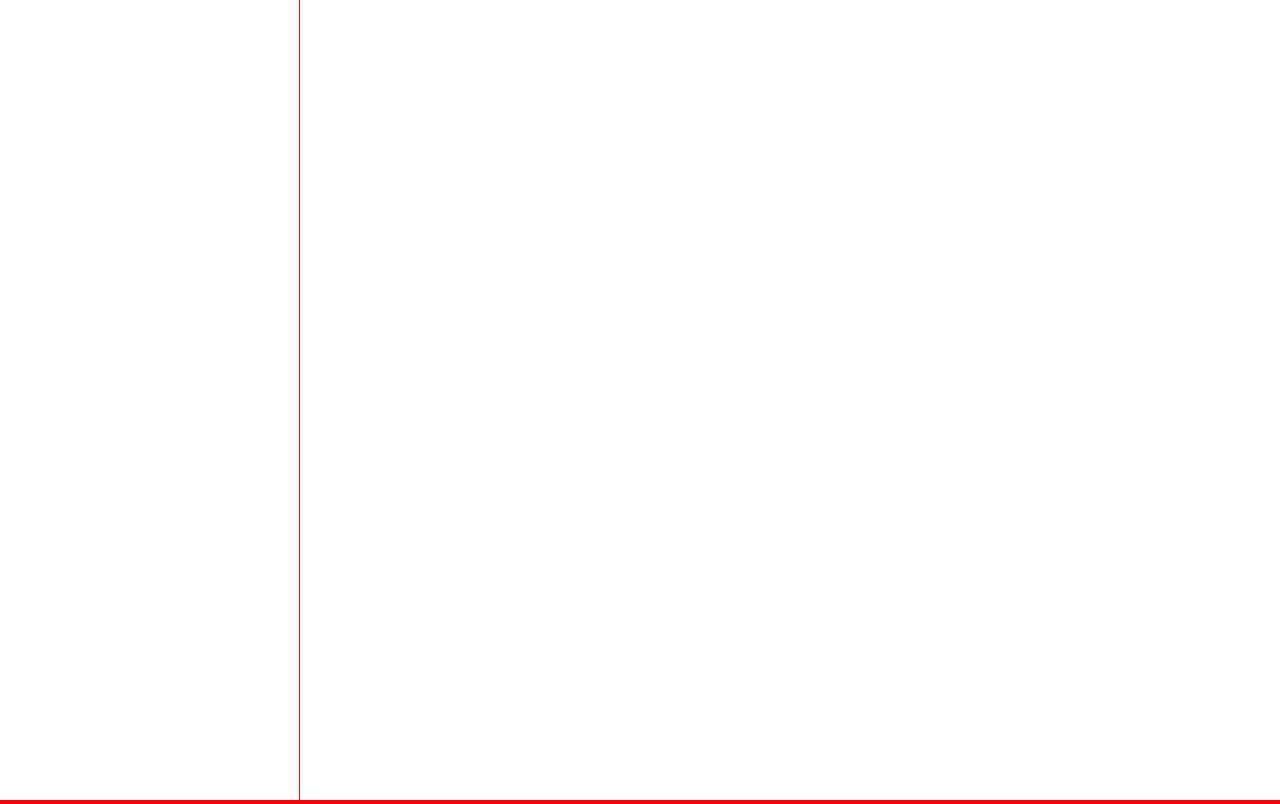
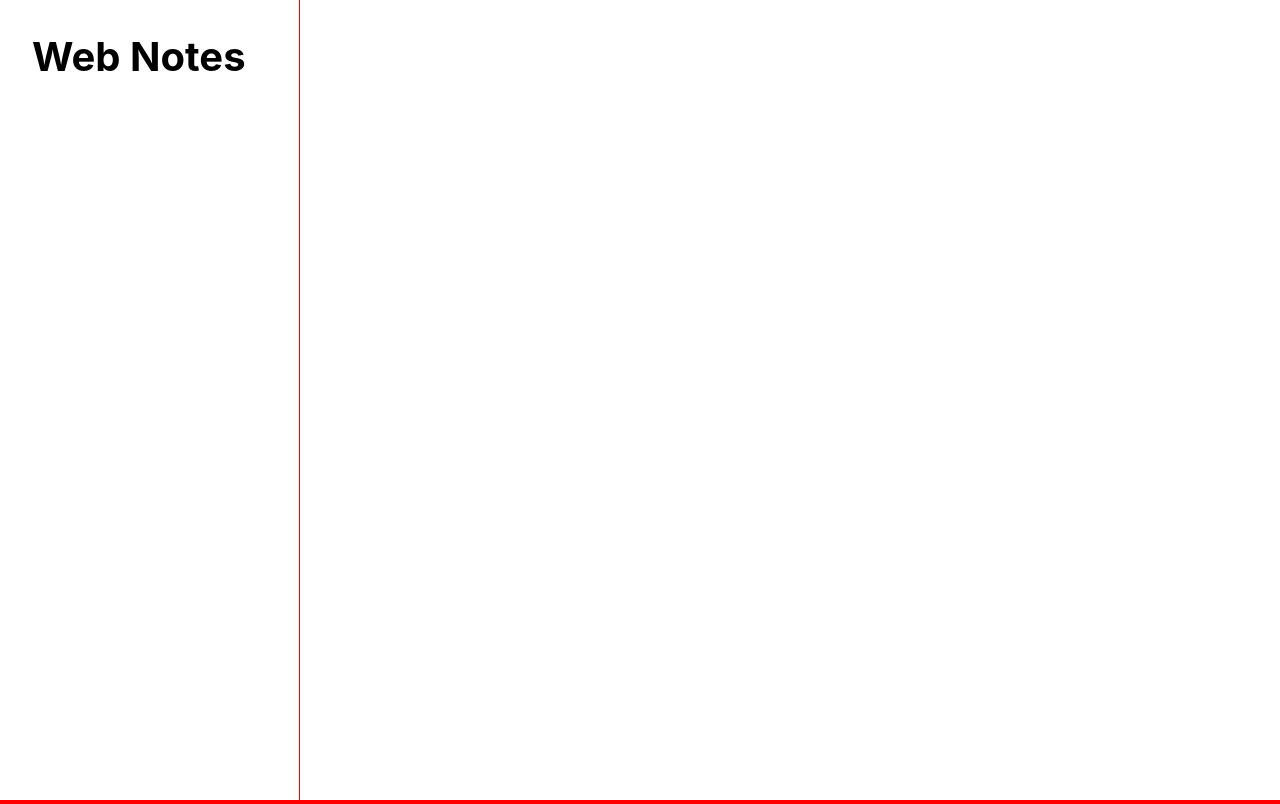
Before and after one commit to WesselSmit/svelte-notes, a Svelte app: page / in a window 1280 px wide. Built offline with nearby package versions, Linux system fonts and the light colour scheme.

Commit message:
refactor: rename components for better readability

```diff
--- a/public/global.css
+++ b/public/global.css
@@ -30,7 +30,17 @@ body {
 }
 
 h1 {
+  margin-top: 0;
   font-size: 2.5rem;
+}
+
+h2,
+h3,
+h4,
+h5,
+h6,
+p {
+  margin-top: 0;
 }
 
 ul,
--- a/src/components/Sidebar.svelte
+++ b/src/components/Sidebar.svelte
@@ -1,5 +1,5 @@
 <aside class="sidebar">
-
+  <h1 class="sidebar__title">Web Notes</h1>
 </aside>
 
 <script>
@@ -9,7 +9,12 @@
 <style lang="scss">
   .sidebar {
     width: var(--size-sidebar);
+    padding: var(--spc-medium);
     background-color: var(--clr-background);
     border-right: 1px solid var(--clr-primary);
+
+    &__title {
+      margin: 0;
+    }
   }
 </style>
--- a/src/pages/App.svelte
+++ b/src/pages/App.svelte
@@ -1,11 +1,11 @@
 <main class="app">
   <Sidebar />
-  <NoteList />
+  <NoteBlockList />
 </main>
 
 <script>
   import Sidebar from '../components/Sidebar.svelte'
-  import NoteList from '../components/NoteList.svelte'
+  import NoteBlockList from '../components/NoteBlockList.svelte'
 </script>
 
 <style lang="scss">
```
Also changed, not shown: src/components/NoteBlockList.svelte (renamed from src/components/NoteList.svelte), src/components/StylingOptionsList.svelte (added).
